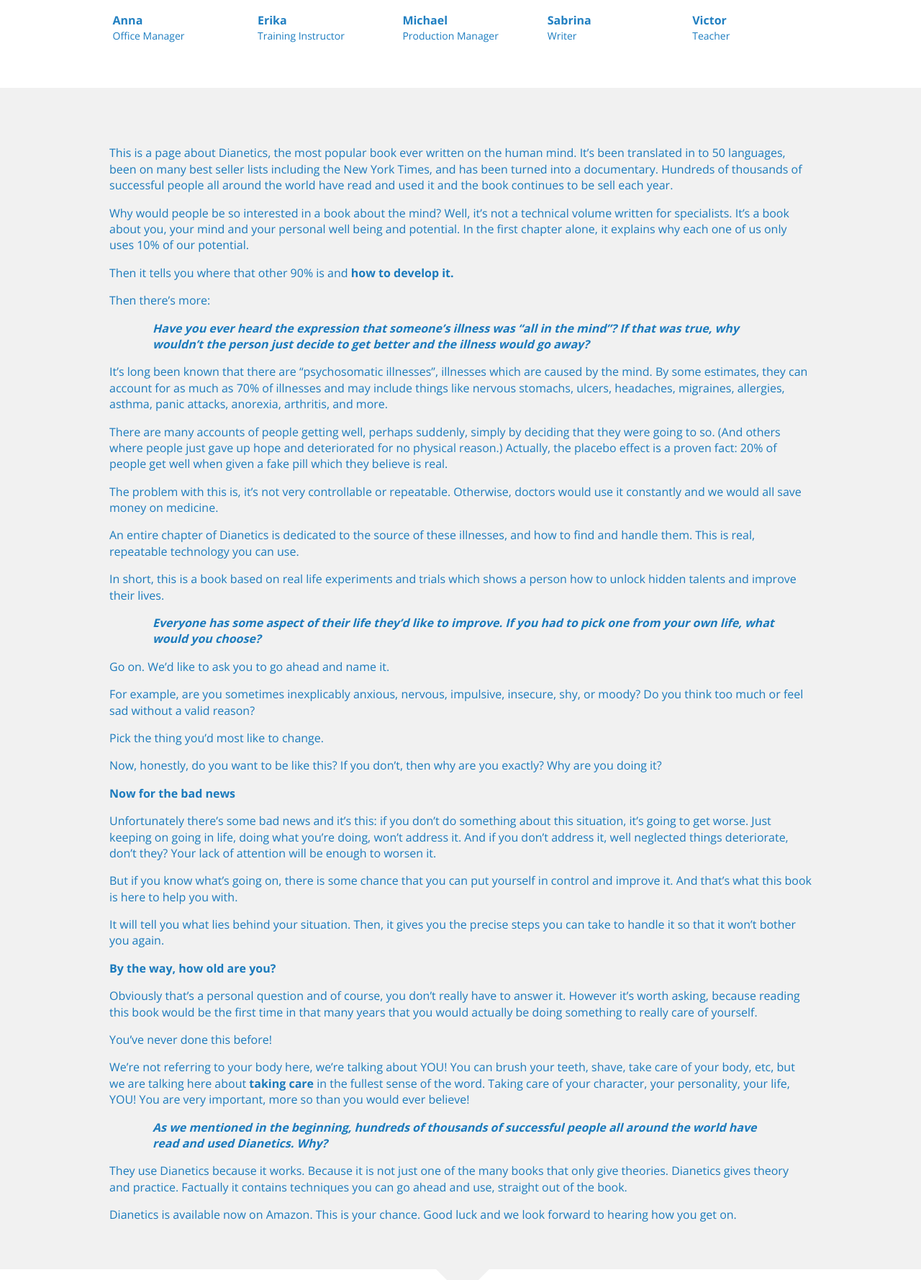
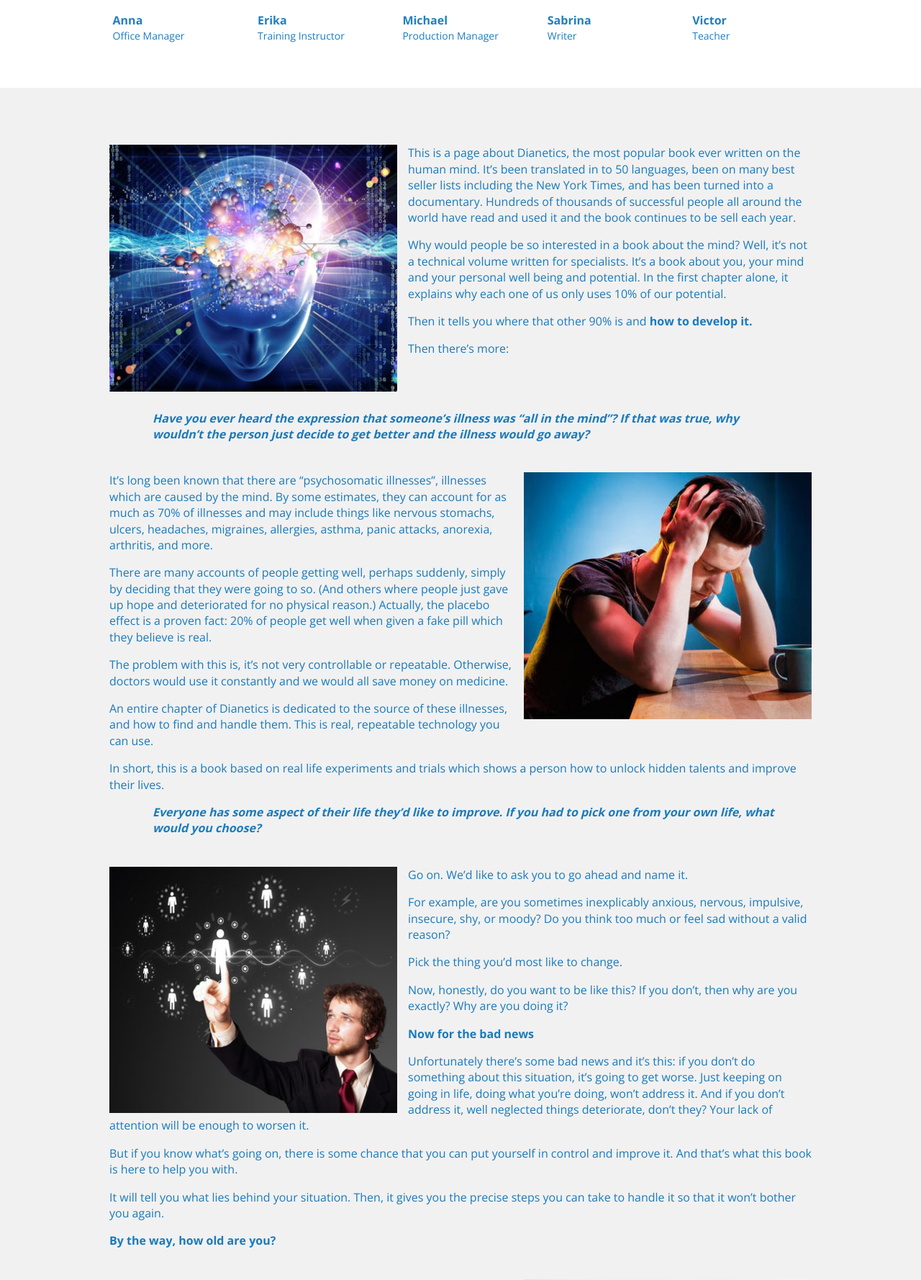
Before and after one commit to qualifiedleads/book1, a PHP site: page /index2.html in a window 1280 px wide. Shown: the part 1422-3200 px from the top of the page at 72% size. Run offline with PHP 8.4, Linux system fonts and the light colour scheme; some libraries are stand-ins or nearby versions.

Commit message:
Images Added

```diff
--- a/css/style.css
+++ b/css/style.css
@@ -173,6 +173,22 @@ blockquote{padding-left:20px;font-style: italic;}
 .footer a {color:#3998da; text-decoration:underline;}
 .footer a:hover {text-decoration:none;}
 
+.related-image-left {
+    float: left;
+    margin-right: 15px;
+}
+.related-image-right {
+    float: right;
+    margin-left: 15px;
+}
+.related-image {
+    width: 100%;
+    max-width: 400px;
+}
+p.clear {
+    clear:both;
+    height: 10px
+}
 
 @media only screen and (max-width: 1750px) {
 	.orange-box .left-content { width:30.2%}
@@ -288,7 +304,6 @@ blockquote{padding-left:20px;font-style: italic;}
 	.orange-box .left-content { width:24.2%}
 	.orange-box .right-content { width:65.8%; margin:57px 2% 0 40px;}
 	.authors .right-text .authors-text { font-size: 30px; padding-top: 20px; }
-
 }
 
 @media only screen and (max-width: 600px) {
@@ -319,7 +334,7 @@ blockquote{padding-left:20px;font-style: italic;}
 	.header-bg {padding-top:25px;}
 	.learn-box {margin-top:24px}
 	.buy .box {width:96%;}
-
+	img.related-image {display: block; width: 100%; float: none; margin: auto}
 
 }
 
--- a/index2.html
+++ b/index2.html
@@ -165,17 +165,23 @@
       <!--right author text-->
       <div>
         <p class="authors-text"></p>
+        <img src="img/mind.jpg" class="related-image related-image-left"/>
         <p>This is a page about Dianetics, the most popular book ever written on the human mind.  It’s been translated in to 50 languages, been on many best seller lists including the New York Times, and has been turned into a documentary.  Hundreds of thousands of successful people all around the world have read and used it and the book continues to be sell each year.</p>
         <p>Why would people be so interested in a book about the mind?  Well, it’s not a technical volume written for specialists.  It’s a book about you, your mind and your personal well being and potential.  In the first chapter alone, it explains why each one of us only uses 10% of our potential.</p>
         <p>Then it tells you where that other 90% is and <b>how to develop it.</b></p></p>
         <p>Then there’s more:</p>
+        <p  class="clear"></p>
         <p><blockquote><b>Have you ever heard the expression that someone’s illness was “all in the mind”?  If that was true, why wouldn’t the person just decide to get better and the illness would go away?</b></blockquote></p>
+        <p  class="clear"></p>
+        <img src="img/mental-health.jpg" class="related-image related-image-right"/>
         <p>It’s long been known that there are “psychosomatic illnesses”, illnesses which are caused by the mind.  By some estimates, they can account for as much as 70% of illnesses and may include things like nervous stomachs, ulcers, headaches, migraines, allergies, asthma, panic attacks, anorexia, arthritis, and more.</p>
         <p>There are many accounts of people getting well, perhaps suddenly, simply by deciding that they were going to  so.  (And others where people just gave up hope and deteriorated for no physical reason.)  Actually, the placebo effect is a proven fact: 20% of people get well when given a fake pill which they believe is real.</p>
         <p>The problem with this is, it’s not very controllable or repeatable.  Otherwise, doctors would use it constantly and we would all save money on medicine.</p>
         <p>An entire chapter of Dianetics is dedicated to the source of these illnesses, and how to find and handle them.  This is real, repeatable technology you can use.</p>
         <p>In short, this is a book based on real life experiments and trials which shows a person how to unlock hidden talents and improve their lives.</p>
         <p><blockquote><b>Everyone has some aspect of their life they’d like to improve.  If you had to pick one from your own life, what would you choose?</b></blockquote></p>
+        <p  class="clear"></p>
+        <img src="img/improve.jpg" class="related-image related-image-left"/>
         <p>Go on.  We’d like to ask you to go ahead and name it.</p>
         <p>For example, are you sometimes inexplicably anxious, nervous, impulsive, insecure, shy, or moody?  Do you think too much or feel sad without a valid reason?</p>
         <p>Pick the thing you’d most like to change.</p>
@@ -185,6 +191,8 @@
         <p>But if you know what’s going on, there is some chance that you can put yourself in control and improve it.  And that’s what this book is here to help you with.</p>
         <p>It will tell you what lies behind your situation.    Then, it gives you the precise steps you can take to handle it so that it won’t bother you again.</p>
         <p><b>By the way, how old are you?</b></p>
+        <p  class="clear"></p>
+        <img src="img/you.jpg" class="related-image related-image-right"/>
         <p>Obviously that’s a personal question and of course, you don’t really have to answer it.  However it’s worth asking, because reading this book would be the first time in that many years that you would actually be doing something to really care of yourself.</p>
         <p>You’ve never done this before!</p>
         <p>We’re not referring to your body here, we’re talking about YOU! You can brush your teeth, shave, take care of your body, etc, but we are talking here about <b>taking care</b> in the fullest sense of the word.  Taking care of your character, your personality, your life, YOU! You are very important, more so than you would ever believe!</p>
```
Also changed, not shown: img/improve.jpg (added), img/mental-health.jpg (added), img/mind.jpg (added), img/you.jpg (added).
